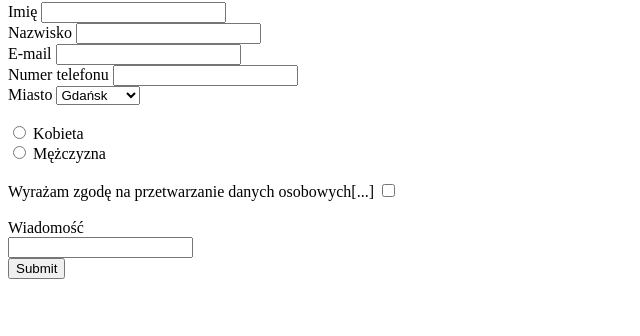
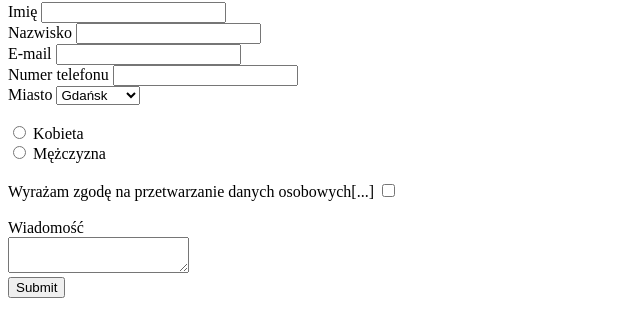
Before and after one commit to mtmpschss/mtmpschss.github.io, a plain HTML site: page zadania-domowe/zadanie-2/index.html in a window 1280 px wide. Shown: the part 78-414 px from the top of the page, without its empty margins (0-640 px from the left). Drawn offline with Linux system fonts and the light colour scheme.

Commit message:
poprawiony formularz

```diff
--- a/zadania-domowe/zadanie-2/index.html
+++ b/zadania-domowe/zadanie-2/index.html
@@ -30,7 +30,7 @@
         <label for="personal-data">Wyrażam zgodę na przetwarzanie danych osobowych[...]</label>
         <input type="checkbox" name="accept" id="personal-data"><br /><br />
         <label for="message">Wiadomość</label><br />
-        <input type="text" name="message" id="message"><br />
+        <textarea name="message" id="message"></textarea><br />
         <input type="submit" name="submit" id="submit">
     </form>
 </body>
```
